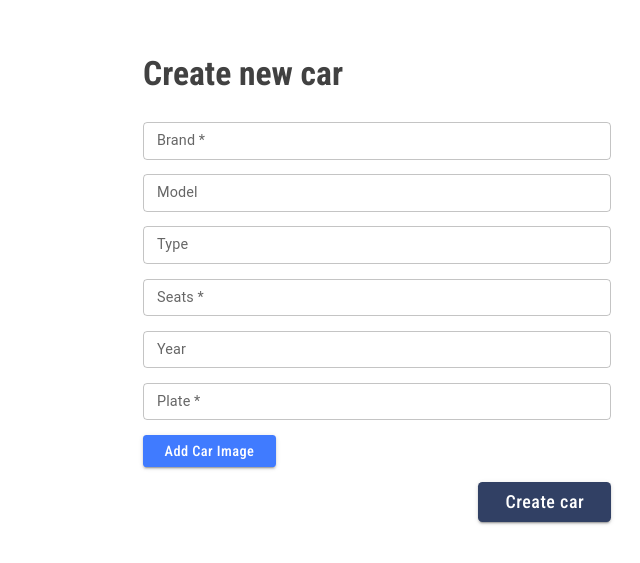
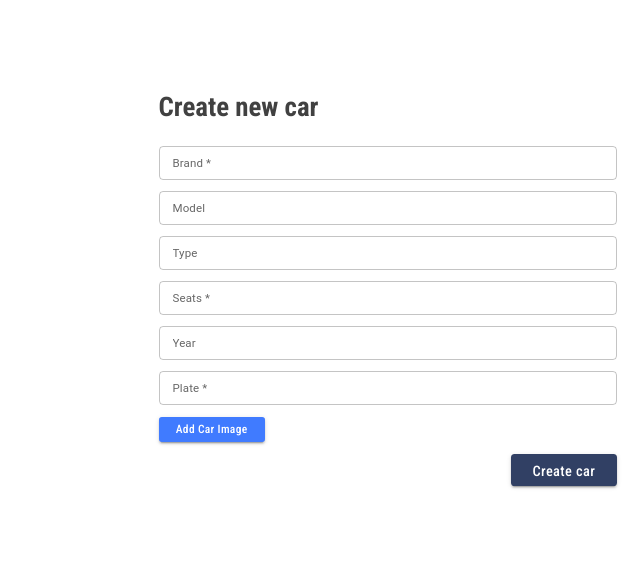
Before and after one commit to AnushervonKhidirov/izzi-ride-trips, a Next.js app: page /car/create in a window 768 px wide. Shown: the part 107-670 px from the top of the page, without its empty margins (128-768 px from the left). Built offline with nearby package versions, Linux system fonts and the light colour scheme.

Commit message:
global styles fixed

```diff
--- a/src/app/globals.css
+++ b/src/app/globals.css
@@ -76,7 +76,13 @@
 }
 
 
-@media screen and (min-width: 1025px) {
+@media screen and (min-width: 1441px) {
+    html {
+        font-size: 0.5vw;
+    }
+}
+
+@media screen and (min-width: 1025px) and (max-width: 1440px) {
     html {
         font-size: 10px;
     }
@@ -85,18 +91,6 @@
 @media screen and (min-width: 426px) and (max-width: 1024px) {
     html {
         font-size: 1vw;
-    }
-}
-
-@media screen and (min-width: 769px) and (max-width: 1024px) {
-    html {
-        font-size: 1vw;
-    }
-}
-
-@media screen and (min-width: 426px) and (max-width: 768px) {
-    html {
-        font-size: 1.25vw;
     }
 }
 
```
